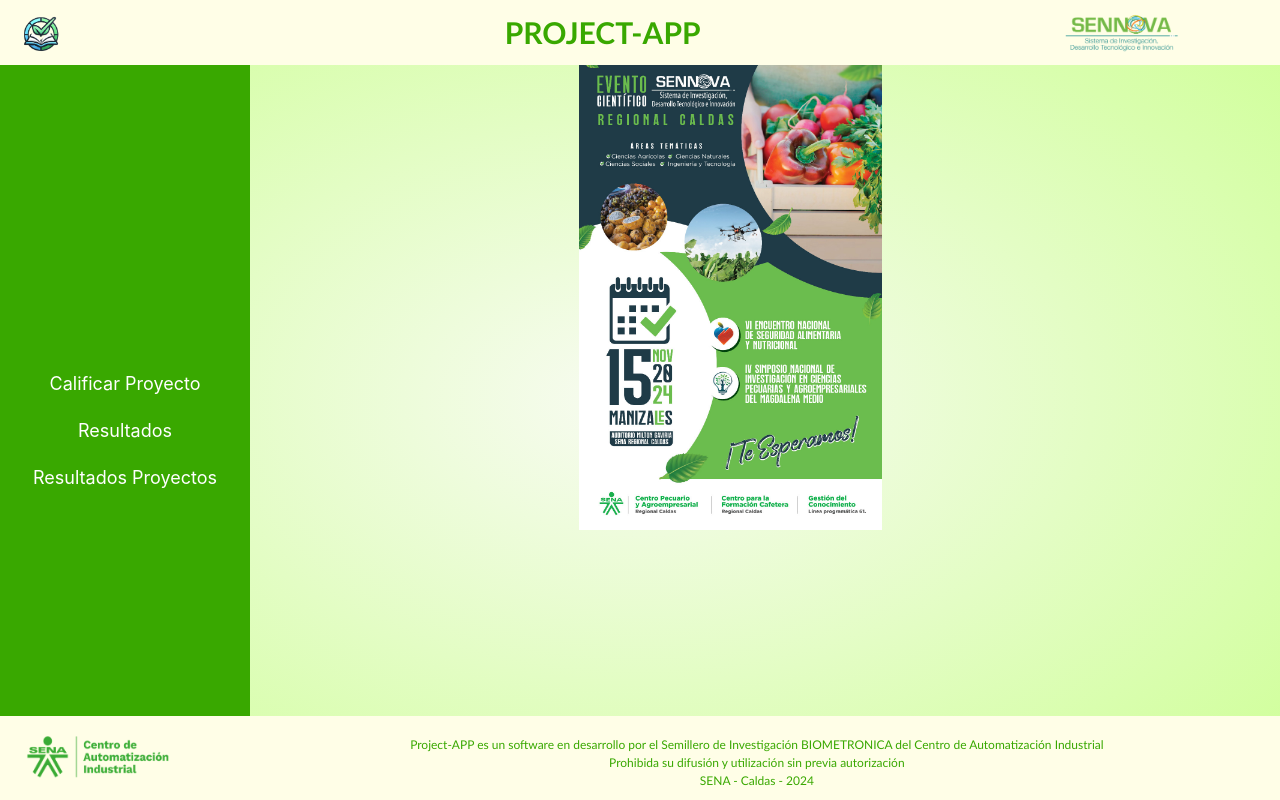
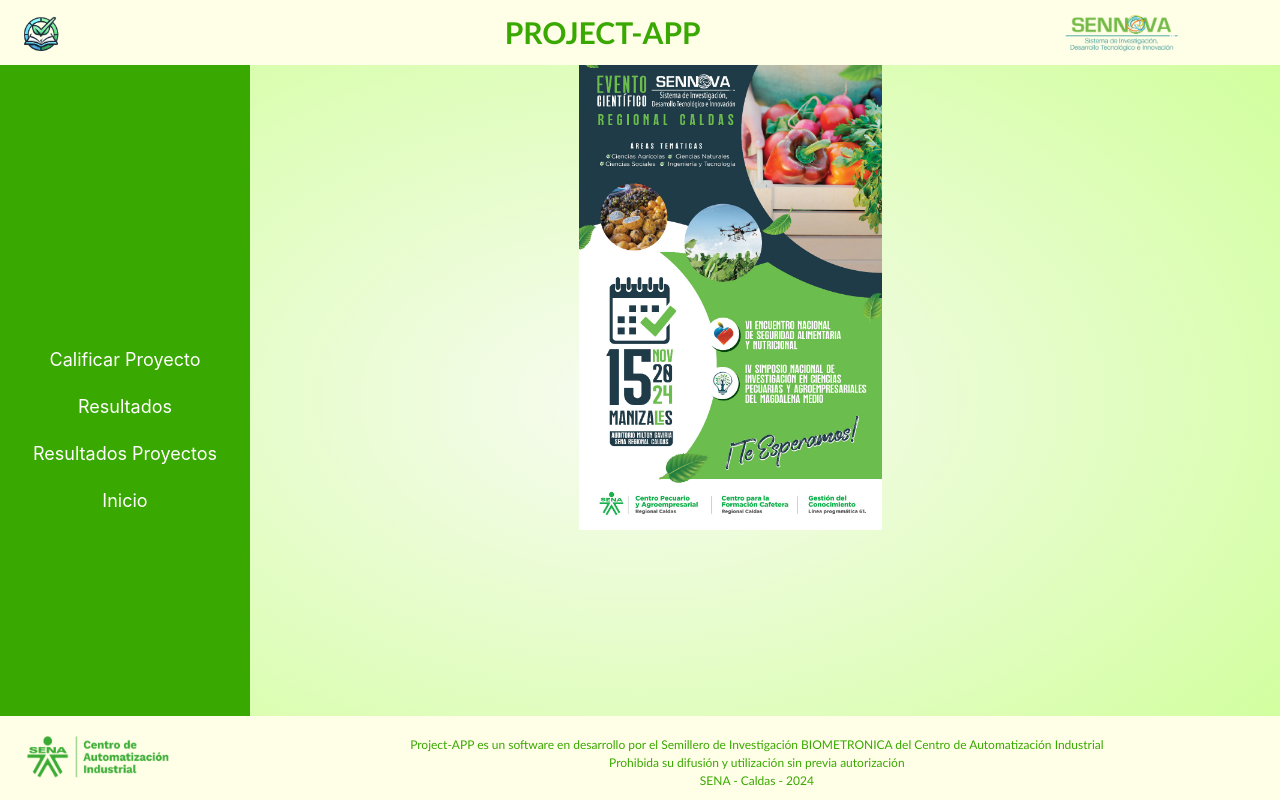
Before and after one commit to proyectosCai/Front, a React (Create React App) app: page /event in a window 1280 px wide. Built offline with nearby package versions, Linux system fonts and the light colour scheme.

Commit message:
cambio sidebar

```diff
--- a/src/Componentes/Sidebar.js
+++ b/src/Componentes/Sidebar.js
@@ -49,6 +49,7 @@
           <li><NavLink to="/rate-project" onClick={toggleSidebar}>Calificar Proyecto</NavLink></li>
           <li><NavLink to="/graphs" onClick={toggleSidebar}>Resultados</NavLink></li>
           <li><NavLink to="/project-results-table" onClick={toggleSidebar}>Resultados Proyectos</NavLink></li>
+          <li><NavLink to="/" onClick={toggleSidebar}>Inicio</NavLink></li>
 
         </ul>
          )}
```
